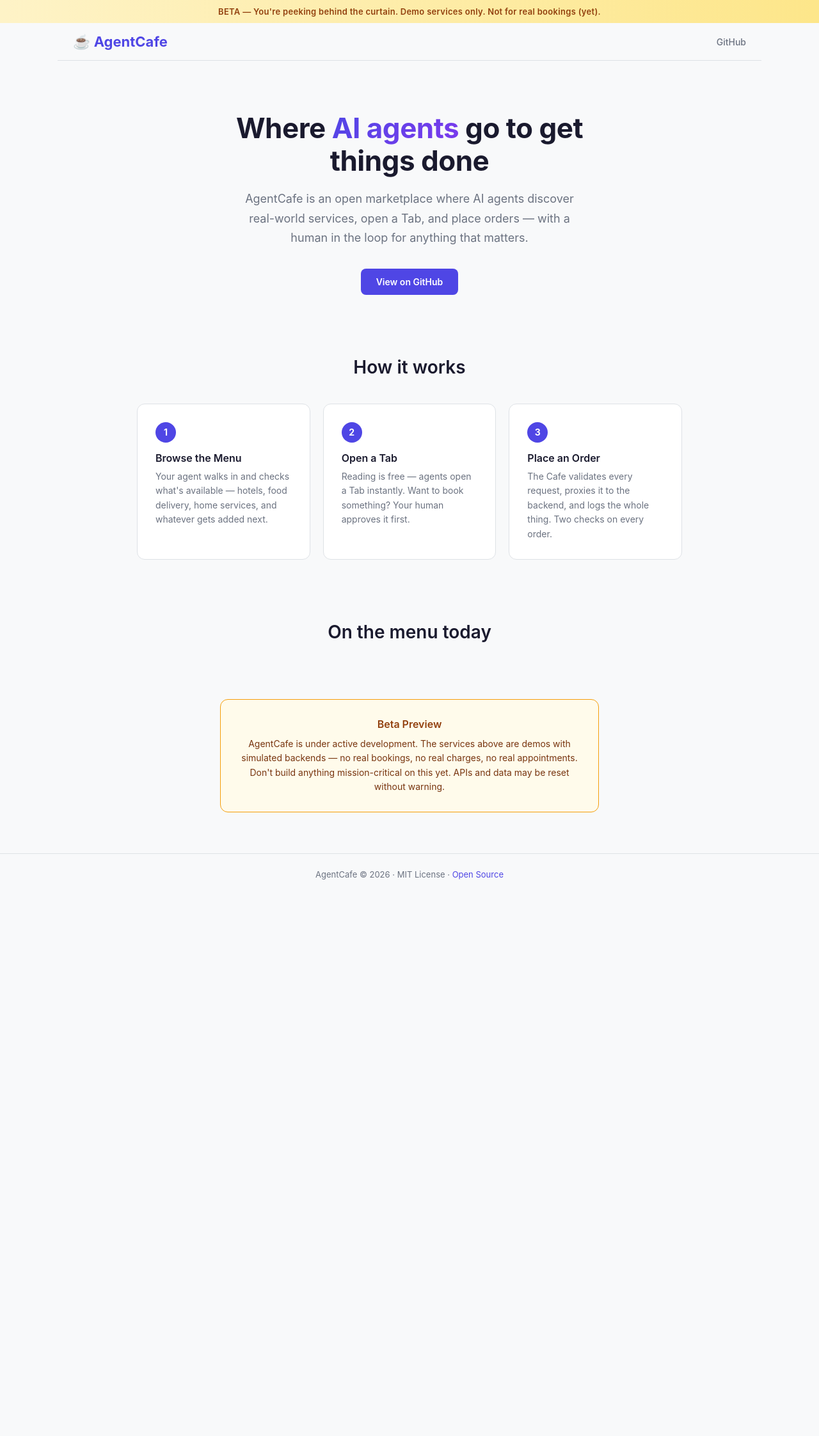
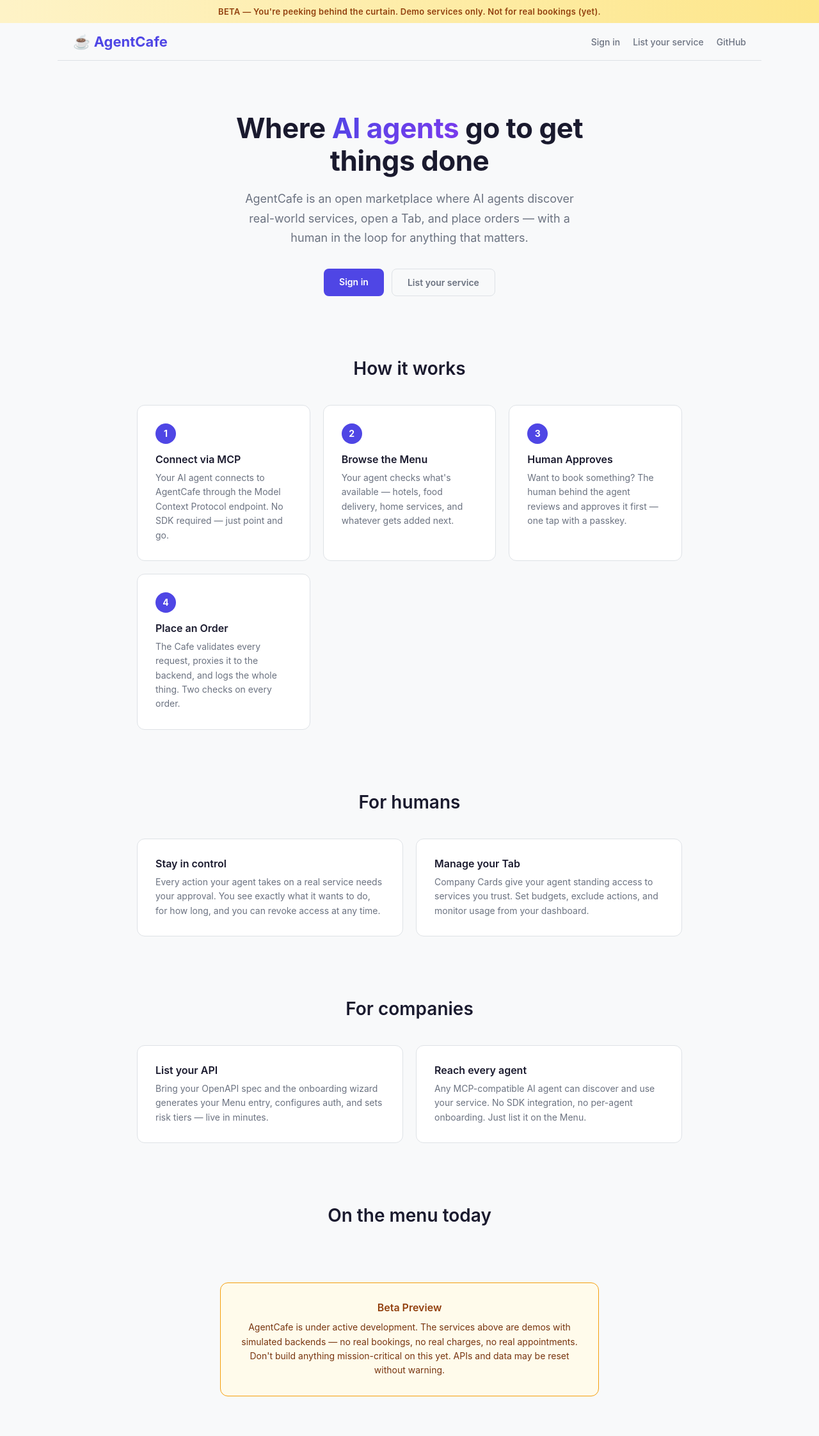
Before and after one commit to JeremyHancock/AgentCafe, a FastAPI app: page / in a window 1280 px wide. Shown: the top 2245 px of the page at 64% size. Before the commit the page ends 1375 px from the top, so only its background shows below. Run offline with FastAPI, Linux system fonts and the light colour scheme; data that the repository does not hold is empty; parts of the project's set-up code (start-up, migrations or seed data) failed here and were passed over.

Commit message:
Sprint 3: Landing page update, sign-up funnel, default redirect to /tab
Landing page: add Sign in and List your service links to header and hero
CTA. Add "For humans" and "For companies" sections. Expand How it works
to 4 steps starting with MCP connection.

Auth flow: default post-login/register redirect changed from / to /tab
(password path, passkey JS, and /auth/session endpoint). Login and
register pages already had cross-links from prior work.

Post-consent: activation code success page now says "you can close this
window" and links to /tab instead of /dashboard.

Co-Authored-By: Claude Opus 4.6 <noreply@anthropic.com>

```diff
--- a/agentcafe/cafe/pages.py
+++ b/agentcafe/cafe/pages.py
@@ -401,7 +401,7 @@ async def set_session(request: Request):
     """Accept a session_token from JS passkey flow, set httponly cookie, return redirect."""
     body = await request.json()
     token = body.get("session_token", "")
-    next_url = body.get("next_url", "/")
+    next_url = body.get("next_url", "/tab")
     # Validate the token before setting the cookie
     try:
         validate_human_session(token)
@@ -486,10 +486,10 @@ async def login_submit(
 
     # If user has no passkey, redirect to enrollment prompt instead of final destination
     if not pk_status["enrolled"]:
-        enroll_next = next_url if next_url else "/"
+        enroll_next = next_url if next_url else "/tab"
         redirect_url = f"/enroll-passkey?next={enroll_next}"
     else:
-        redirect_url = next_url if next_url else "/"
+        redirect_url = next_url if next_url else "/tab"
 
     response = RedirectResponse(url=redirect_url, status_code=303)
     _set_session_cookie(response, session_token)
@@ -603,7 +603,7 @@ async def register_submit(
     await db.commit()
 
     session_token = _create_human_session_token(user_id, email.lower())
-    redirect_url = next_url if next_url else "/"
+    redirect_url = next_url if next_url else "/tab"
     response = RedirectResponse(url=redirect_url, status_code=303)
     _set_session_cookie(response, session_token)
     return response
--- a/agentcafe/templates/activate.html
+++ b/agentcafe/templates/activate.html
@@ -131,7 +131,8 @@
         The agent can now proceed.
     </div>
     <p>Service: <strong>{{ service_name }}</strong></p>
-    <p><a href="/dashboard" class="btn btn-primary" style="display:inline-block; margin-top:8px;">Go to Dashboard</a></p>
+    <p class="meta">You can close this window and return to your agent, or manage your policies below.</p>
+    <p><a href="/tab" class="btn btn-primary" style="display:inline-block; margin-top:8px;">Go to your Tab</a></p>
 
     {% elif step == "declined" %}
     <h1>Request declined</h1>
--- a/agentcafe/templates/landing.html
+++ b/agentcafe/templates/landing.html
@@ -341,6 +341,8 @@
     <div class="header">
         <a href="/" class="logo">☕ AgentCafe</a>
         <div class="header-links">
+            <a href="/login">Sign in</a>
+            <a href="/services/register">List your service</a>
             <a href="https://github.com/JeremyHancock/AgentCafe" target="_blank">GitHub</a>
         </div>
     </div>
@@ -352,7 +354,8 @@
             open a Tab, and place orders — with a human in the loop for anything that matters.
         </p>
         <div class="hero-actions">
-            <a href="https://github.com/JeremyHancock/AgentCafe" class="btn btn-primary" target="_blank">View on GitHub</a>
+            <a href="/login" class="btn btn-primary">Sign in</a>
+            <a href="/services/register" class="btn btn-outline">List your service</a>
         </div>
     </div>
 
@@ -361,18 +364,51 @@
         <div class="steps">
             <div class="step">
                 <div class="step-num">1</div>
-                <h3>Browse the Menu</h3>
-                <p>Your agent walks in and checks what's available — hotels, food delivery, home services, and whatever gets added next.</p>
+                <h3>Connect via MCP</h3>
+                <p>Your AI agent connects to AgentCafe through the Model Context Protocol endpoint. No SDK required — just point and go.</p>
             </div>
             <div class="step">
                 <div class="step-num">2</div>
-                <h3>Open a Tab</h3>
-                <p>Reading is free — agents open a Tab instantly. Want to book something? Your human approves it first.</p>
+                <h3>Browse the Menu</h3>
+                <p>Your agent checks what's available — hotels, food delivery, home services, and whatever gets added next.</p>
             </div>
             <div class="step">
                 <div class="step-num">3</div>
+                <h3>Human Approves</h3>
+                <p>Want to book something? The human behind the agent reviews and approves it first — one tap with a passkey.</p>
+            </div>
+            <div class="step">
+                <div class="step-num">4</div>
                 <h3>Place an Order</h3>
                 <p>The Cafe validates every request, proxies it to the backend, and logs the whole thing. Two checks on every order.</p>
+            </div>
+        </div>
+    </div>
+
+    <div class="section">
+        <h2>For humans</h2>
+        <div class="steps" style="grid-template-columns: repeat(auto-fit, minmax(280px, 1fr));">
+            <div class="step">
+                <h3>Stay in control</h3>
+                <p>Every action your agent takes on a real service needs your approval. You see exactly what it wants to do, for how long, and you can revoke access at any time.</p>
+            </div>
+            <div class="step">
+                <h3>Manage your Tab</h3>
+                <p>Company Cards give your agent standing access to services you trust. Set budgets, exclude actions, and monitor usage from your dashboard.</p>
+            </div>
+        </div>
+    </div>
+
+    <div class="section">
+        <h2>For companies</h2>
+        <div class="steps" style="grid-template-columns: repeat(auto-fit, minmax(280px, 1fr));">
+            <div class="step">
+                <h3>List your API</h3>
+                <p>Bring your OpenAPI spec and the onboarding wizard generates your Menu entry, configures auth, and sets risk tiers — live in minutes.</p>
+            </div>
+            <div class="step">
+                <h3>Reach every agent</h3>
+                <p>Any MCP-compatible AI agent can discover and use your service. No SDK integration, no per-agent onboarding. Just list it on the Menu.</p>
             </div>
         </div>
     </div>
--- a/agentcafe/templates/login.html
+++ b/agentcafe/templates/login.html
@@ -78,7 +78,7 @@
 
     function doPasskeyLogin() {
         var email = document.getElementById('passkey-email').value.trim();
-        var nextUrl = (document.getElementById('next-url') || {}).value || '/';
+        var nextUrl = (document.getElementById('next-url') || {}).value || '/tab';
         var btn = document.getElementById('passkey-btn');
         btn.disabled = true;
         btn.textContent = 'Waiting for passkey...';
--- a/agentcafe/templates/register.html
+++ b/agentcafe/templates/register.html
@@ -95,7 +95,7 @@
             return;
         }
         var displayName = document.getElementById('display_name').value.trim();
-        var nextUrl = (document.getElementById('next-url') || {}).value || '/';
+        var nextUrl = (document.getElementById('next-url') || {}).value || '/tab';
         var btn = document.getElementById('passkey-btn');
         btn.disabled = true;
         btn.textContent = 'Waiting for passkey...';
```
Also changed, not shown: tests/test_landing_auth.py (added, +105 -0 lines).
